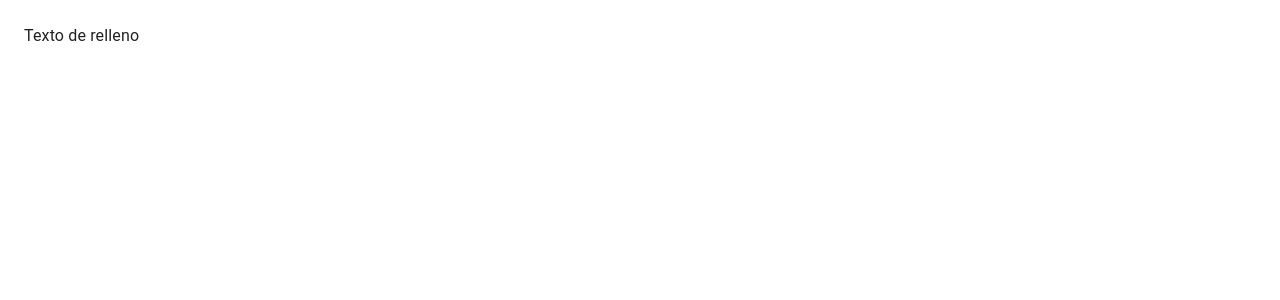
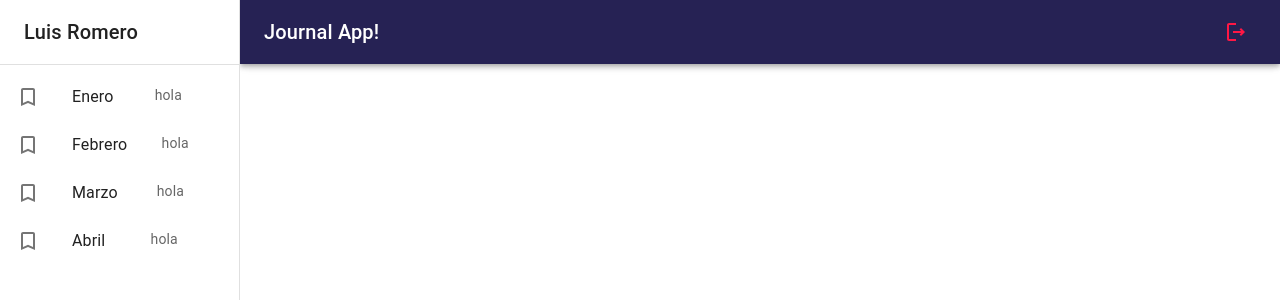
Before and after one commit to Luisromv/journal-app, a React (Vite) app: page / in a window 1280 px wide. Shown: the top 300 px of the page. Built offline with nearby package versions, Linux system fonts and the light colour scheme.

Commit message:
Se agrega el NavBar y SideBar.

```diff
--- /dev/null
+++ b/src/journal/components/NavBar.jsx
@@ -0,0 +1,31 @@
+import { LogoutOutlined, MenuOutlined } from "@mui/icons-material"
+import { AppBar, Grid, IconButton, Toolbar, Typography } from "@mui/material"
+
+export const NavBar = ({ draweWidth = 240 }) => {
+
+    return (
+        <AppBar
+            position="fixed"
+            sx={{
+                width: { sm: `calc(100% - ${draweWidth}px)` },
+                ml: { sm: `${draweWidth}px` }
+            }}
+        >
+            <Toolbar>
+                <IconButton
+                    color="inherent"
+                    edge="start"
+                    sx={{ mr: 2, display: { sm: 'none' } }}>
+                    <MenuOutlined />
+                </IconButton>
+
+                <Grid container direction='row' justifyContent='space-between' alignItems='center'>
+                    <Typography variant='h6' noWrap component='div'> Journal App!</Typography>
+                    <IconButton color='error'>
+                        <LogoutOutlined />
+                    </IconButton>
+                </Grid>
+            </Toolbar>
+        </AppBar>
+    )
+}
--- /dev/null
+++ b/src/journal/components/SideBar.jsx
@@ -0,0 +1,42 @@
+import { TurnedInNot } from "@mui/icons-material"
+import { Box, Divider, Drawer, Grid, List, ListItem, ListItemButton, ListItemIcon, ListItemText, Toolbar, Typography } from "@mui/material"
+
+export const SideBar = ({ draweWidth = 240 }) => {
+
+    return (
+        <Box component='nav'
+            sx={{ width: { sm: draweWidth }, flexShrink: { sm: 0 } }}
+        >
+            <Drawer
+                variant="permanent"
+                open
+                sx={{ display: { xs: 'block' }, '& .MuiDrawer-paper': { boxSizing:'border-box', width: draweWidth} }}
+            >
+                <Toolbar>
+                    <Typography variant='h6' noWrap component='div'>
+                        Luis Romero
+                    </Typography>
+                </Toolbar>
+                <Divider/>
+
+                <List>
+                    {
+                        ['Enero','Febrero','Marzo','Abril'].map( text => (
+                        <ListItem key={ text } disablePadding>
+                            <ListItemButton>
+                                <ListItemIcon>
+                                    <TurnedInNot/>
+                                </ListItemIcon>
+                                <Grid container>
+                                    <ListItemText primary={ text }/>
+                                    <ListItemText secondary={ 'hola' }/>
+                                </Grid>
+                            </ListItemButton>
+                        </ListItem>))
+                    }
+                </List>
+            </Drawer>
+
+        </Box>
+    )
+}
--- /dev/null
+++ b/src/journal/components/index.js
@@ -0,0 +1,3 @@
+
+export * from './NavBar';
+export * from './SideBar';
--- a/src/journal/layout/JournalLayout.jsx
+++ b/src/journal/layout/JournalLayout.jsx
@@ -1,4 +1,6 @@
 import { Box } from "@mui/system"
+import { NavBar } from "../components/NavBar";
+import { SideBar } from "../components/SideBar";
 
 const draweWidth = 240;
 
@@ -6,6 +8,10 @@ export const JournalLayout = ({ children }) => {
 
     return (
         <Box sx={{ display: 'flex' }}>
+
+            <NavBar draweWidth={draweWidth} />
+
+            <SideBar draweWidth={draweWidth}/>
 
             <Box component='main'
                 sx={{ flexGrow: 1, p: 3 }}
```
